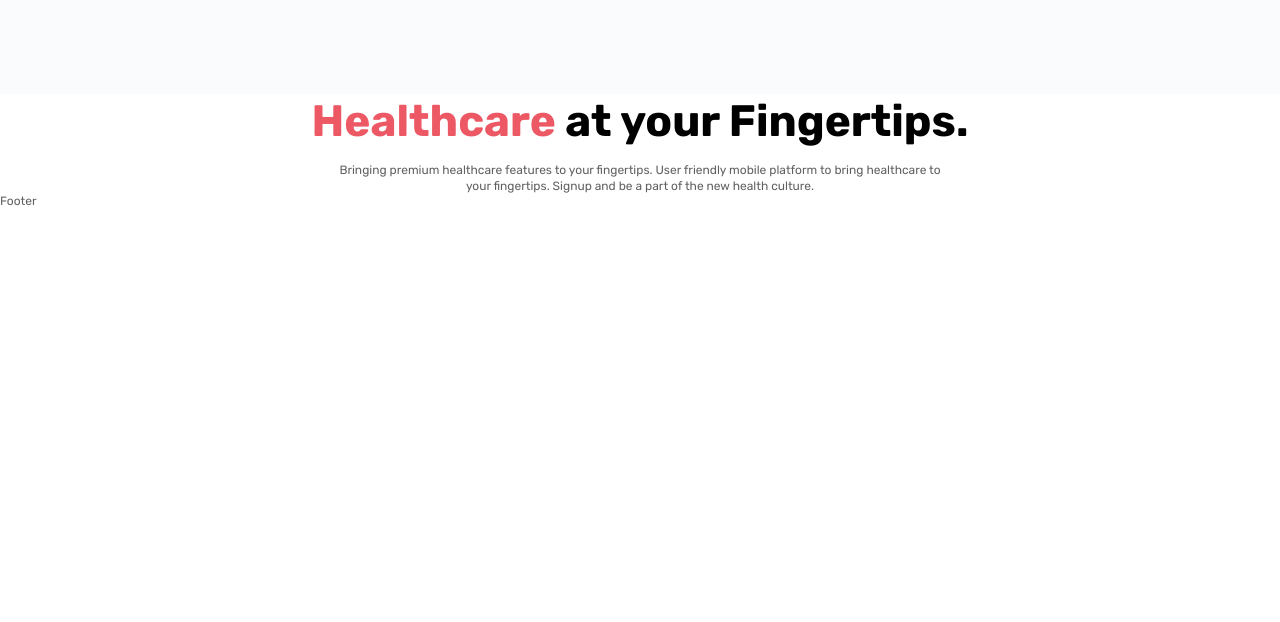
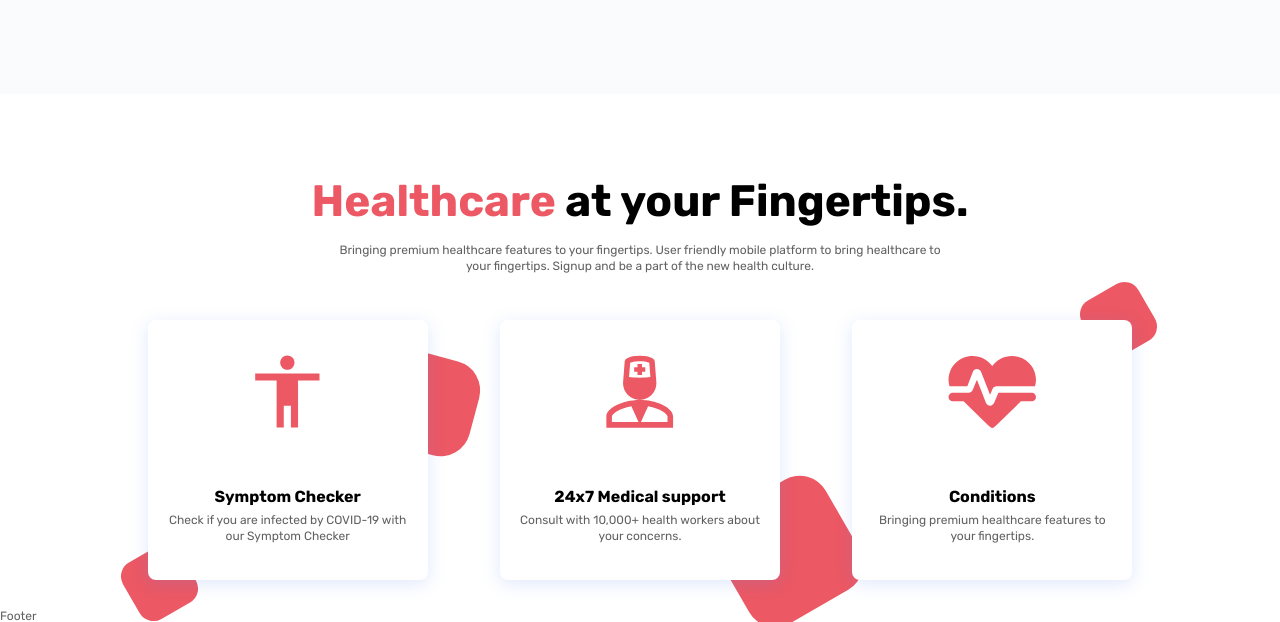
Before and after one commit to Mr-Hei7enberg/go-Corona, a plain HTML site: page index.html in a window 1280 px wide. Shown: the part 2041-2663 px from the top of the page. Before the commit the page ends 2248 px from the top, so only its background shows below. Drawn offline with Linux system fonts and the light colour scheme.

Commit message:
markup style elements for helthcare section

```diff
--- a/css/style.css
+++ b/css/style.css
@@ -752,3 +752,106 @@ body {
         margin: 0 0 15px 0;
     }
 }
+
+/*==========================================*/
+
+.healthcare {
+    padding: 80px 0 30px 0;
+}
+
+.healthcare__container {}
+
+.healthcare__block-text {
+    margin: 0 0 45px 0;
+}
+
+.healthcare__items {
+    display: flex;
+    /* gap: 72px; */
+}
+
+.healthcare__column {
+    position: relative;
+    padding: 0 36px;
+    flex: 0 1 33.333%;
+}
+
+.healthcare__item {}
+
+.item-healthcare {
+    position: relative;
+    z-index: 2;
+    background: #FFFFFF;
+    box-shadow: 0px 4px 18px rgba(88, 126, 236, 0.18);
+    border-radius: 8px;
+    display: flex;
+    flex-direction: column;
+    align-items: center;
+    text-align: center;
+    padding: 35px 17px;
+}
+
+.item-healthcare__icon {
+    margin: 0 0 58px 0;
+}
+
+.item-healthcare__title {
+    font-weight: 700;
+    font-size: 16px;
+    line-height: 138.5%;
+    color: #000;
+    margin: 0 0 4px 0;
+}
+
+.item-healthcare__text {
+    line-height: 138.5%;
+}
+
+.healthcare__column_1::before,
+.healthcare__column_1::after {
+    content: "";
+    position: absolute;
+    background-color: #ec5863;
+    border-radius: 16px;
+}
+
+.healthcare__column_1::before {
+    width: 65px;
+    height: 65px;
+    bottom: -35px;
+    left: 15px;
+    transform: rotate(-30deg);
+}
+
+.healthcare__column_1::after {
+    width: 97px;
+    height: 97px;
+    top: 35px;
+    right: -12px;
+    border-radius: 30px;
+    transform: rotate(105deg);
+}
+
+.healthcare__column_2::after {
+    content: "";
+    position: absolute;
+    background-color: #ec5863;
+    width: 127px;
+    height: 127px;
+    bottom: -35px;
+    right: -35px;
+    border-radius: 30px;
+    transform: rotate(60deg);
+}
+
+.healthcare__column_3::after {
+    content: "";
+    position: absolute;
+    background-color: #ec5863;
+    width: 65px;
+    height: 65px;
+    top: -32px;
+    right: 17px;
+    border-radius: 16px;
+    transform: rotate(-30deg);
+}
--- a/index.html
+++ b/index.html
@@ -150,6 +150,41 @@
                             friendly mobile platform to bring healthcare to your
                             fingertips. Signup and be a part of the new health culture.</div>
                     </div>
+                    <div class="healthcare__items">
+                        <div class="healthcare__column healthcare__column_1">
+                            <div class="healthcare__item item-healthcare">
+                                <div class="item-healthcare__icon">
+                                    <img src="img/icon_man.svg" alt="symptom checker">
+                                </div>
+                                <div class="item-healthcare__title">Symptom Checker</div>
+                                <div class="item-healthcare__text">
+                                    Check if you are infected by COVID-19 with our Symptom Checker
+                                </div>
+                            </div>
+                        </div>
+                        <div class="healthcare__column healthcare__column_2">
+                            <div class="healthcare__item item-healthcare">
+                                <div class="item-healthcare__icon">
+                                    <img src="img/icon_doctor.svg" alt="24x7 medical support">
+                                </div>
+                                <div class="item-healthcare__title">24x7 Medical support</div>
+                                <div class="item-healthcare__text">
+                                    Consult with 10,000+ health workers about your concerns.
+                                </div>
+                            </div>
+                        </div>
+                        <div class="healthcare__column healthcare__column_3">
+                            <div class="healthcare__item item-healthcare">
+                                <div class="item-healthcare__icon">
+                                    <img src="img/icon_puls.svg" alt="conditions">
+                                </div>
+                                <div class="item-healthcare__title">Conditions</div>
+                                <div class="item-healthcare__text">
+                                    Bringing premium healthcare features to your fingertips.
+                                </div>
+                            </div>
+                        </div>
+                    </div>
                 </div>
             </section>
         </main>
```
Also changed, not shown: img/app_store.png (added), img/google_play.png (added), img/icon_doctor.svg (added), img/icon_man.svg (added), img/icon_puls.svg (added).
